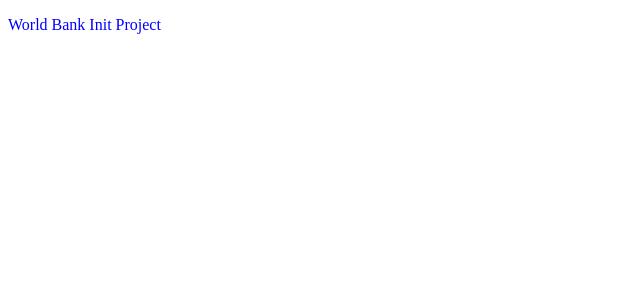
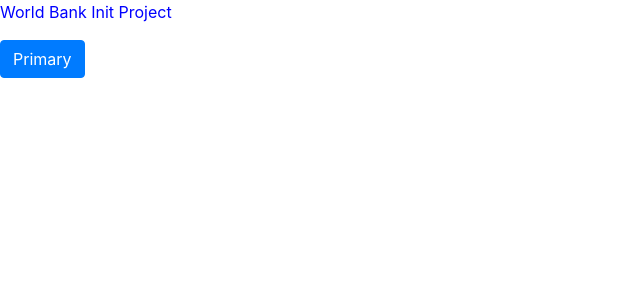
Before and after one commit to jelenamanot/world-bank, a React app: page / in a window 1280 px wide. Shown: the top 300 px of the page, without its empty margins (0-640 px from the left). Built offline with nearby package versions, Linux system fonts and the light colour scheme.

Commit message:
Added Bootstrap

```diff
--- a/package.json
+++ b/package.json
@@ -25,6 +25,7 @@
    },
    "dependencies": {
       "axios": "^0.17.1",
+      "bootstrap": "^4.0.0-beta.2",
       "react": "^16.0.0",
       "react-dom": "^16.0.0",
       "react-router": "^4.2.0",
--- a/src/components/App.js
+++ b/src/components/App.js
@@ -4,7 +4,8 @@
    render() {
       return(
          <div>
-            <p>World Bank Init Project</p>
+				<p>World Bank Init Project</p>
+				<button type="button" className="btn btn-primary">Primary</button>
          </div>
       );
    }
--- a/src/index.js
+++ b/src/index.js
@@ -3,6 +3,8 @@
 
 import App from './components/App';
 
+// Bootstrap import
+import '../node_modules/bootstrap/scss/bootstrap.scss'
 import './css/main.scss';
 
 ReactDOM.render(<App />, document.getElementById('root'));
```
Also changed, not shown: 1 other file (tests, documents, lock files or other folders).
